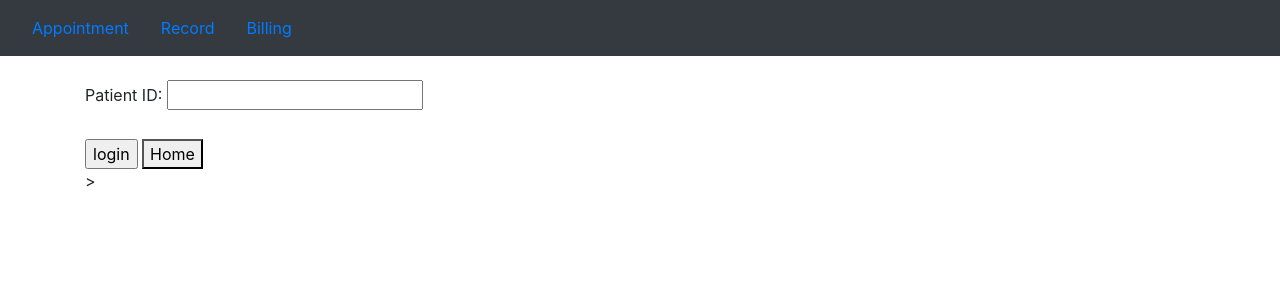
After one commit to JohnnyCanuck328/SQL_Database_Assignment, a Flask app: page /patient/login in a window 1280 px wide. The commit adds this page. Shown: the top 300 px of the page. Run offline with Flask 2, Linux system fonts and the light colour scheme; some libraries are stand-ins or nearby versions.

Commit message:
login test

```diff
--- a/DB/website/templates/patient.py
+++ b/DB/website/templates/patient.py
@@ -1,7 +1,51 @@
-from flask import Blueprint, render_template, request, flash
+from unicodedata import category
+from flask import Blueprint, request,render_template, flash, redirect, url_for, request
+
+import mysql.connector
+from mysql.connector import Error
+import pandas as pd
 
 patient = Blueprint('patient', __name__)
 
+# connection information
+hostName = "localhost"
+databaseName = "project"
+userName = "root"
+passwordString = "1qaz@WSX"
+
+#ID testing
+patientID = ""
+uid = "123456"
+
+def idCheck(id):
+    mydb = mysql.connector.connect(
+        host = hostName,
+        database=databaseName,
+        user=userName,
+        password=passwordString
+    )
+    mycursor=mydb.cursor()
+    mycursor.execute("SELECT USERID FROM USER_")
+    userid = mycursor.fetchall()
+
+    for uerid in userid:
+        if id == userid:
+            return True
+    return False
+
+@patient.route('/patient/login', methods=['GET', 'POST'])
+def login():
+
+    id = request.form.get('pID')
+    if request.method == "POST":
+        if idCheck(id):
+                flash('Success', category='success')
+                login = True
+                return redirect(url_for('patient.selection'))
+        else:
+            flash('Invalid patient ID, try again.', category='error')
+
+    return render_template("patientLogin.html")
 
 @patient.route('/patient/selection', methods=['GET', 'POST'])
 def selection():
@@ -24,11 +68,8 @@ def selection():
 @patient.route('/patient/appointment', methods=['GET', 'POST'])
 def appointment():
     data = request.form
-    somedata = (("Rolf", "Software Engineer", "45000"),
-               ("sponge", "Hardware Engineer", "120000"),
-                ("Bob", "Mechanical Engineer", "40000"))
 
-    return render_template("patientAppointment.html", data = somedata)
+    return render_template("patientAppointment.html")
 
 
 @patient.route('/patient/record', methods=['GET', 'POST'])
--- a/DB/website/templates/templates/base2.html
+++ b/DB/website/templates/templates/base2.html
@@ -34,10 +34,7 @@
           href="/patient/appointment"
           >Appointment</a
         >
-        <a
-          class="nav-time nav-link"
-          id="patientRecord"
-          href="/patient/record"
+        <a class="nav-time nav-link" id="patientRecord" href="/patient/record"
           >Record</a
         >
         <a class="nav-time nav-link" id="patientBilling" href="/patient/billing"
@@ -45,6 +42,24 @@
         >
       </div>
     </nav>
+
+    {% with messages = get_flashed_messages(with_categories=true) %} {% if
+    messages %} {% for category, message in messages %} {% if category ==
+    'error' %}
+    <div class="alert alert-danger alter-dismissable fade show" role="alert">
+      {{ message }}
+      <button type="button" class="close" data-dismiss="alert">
+        <span aria-hidden="true">&times;</span>
+      </button>
+    </div>
+    {% else %}
+    <div class="alert alert-success alter-dismissable fade show" role="alert">
+      {{ message }}
+      <button type="button" class="close" data-dismiss="alert">
+        <span aria-hidden="true">&times;</span>
+      </button>
+    </div>
+    {% endif %} {% endfor %} {% endif %} {% endwith %}
 
     <div class="container">{% block content %} {% endblock %}</div>
     <script
--- /dev/null
+++ b/DB/website/templates/templates/patientLogin.html
@@ -0,0 +1,12 @@
+{% extends "base2.html" %} {% block title %} Login {% endblock %}
+{% block content %}
+<br/>
+<form name="patientLogin" form action="" onsubmit="" method="POST">
+    <label for="pID">Patient ID: </label>
+    <input type="text" id="pID" name="pID" value=""><br><br>
+
+    <input type="submit" value="login" name="login">
+    <button type="button" onclick="location.href='/'">Home</button>
+</form>>
+
+{% endblock %}
--- a/DB/website/templates/views.py
+++ b/DB/website/templates/views.py
@@ -13,7 +13,7 @@ def home():
 
 <button type="button" onclick="location.href='/receptionist/selection'">Receptionist</button>
 <button type="button" onclick="location.href='/dentist/selection'">Dentist</button>
-<button type="button" onclick="location.href='/patient/selection'">Patient</button>
+<button type="button" onclick="location.href='/patient/login'">Patient</button>
 
 </body>
 </html>
```
